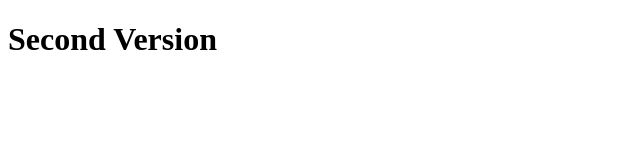
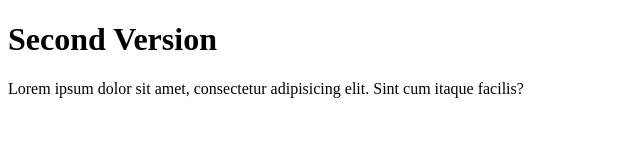
Before and after one commit to Ali-khursheed/My-repo, a plain HTML site: page index.html in a window 1280 px wide. Shown: the whole page, without its empty margins (0-640 px from the left). Drawn offline with Linux system fonts and the light colour scheme.

Commit message:
Done commit

```diff
--- a/index.html
+++ b/index.html
@@ -7,5 +7,9 @@
 	</head>
 	<body>
 		<h1>Second Version</h1>
+		<p>
+			Lorem ipsum dolor sit amet, consectetur adipisicing elit. Sint cum itaque
+			facilis?
+		</p>
 	</body>
 </html>
```
